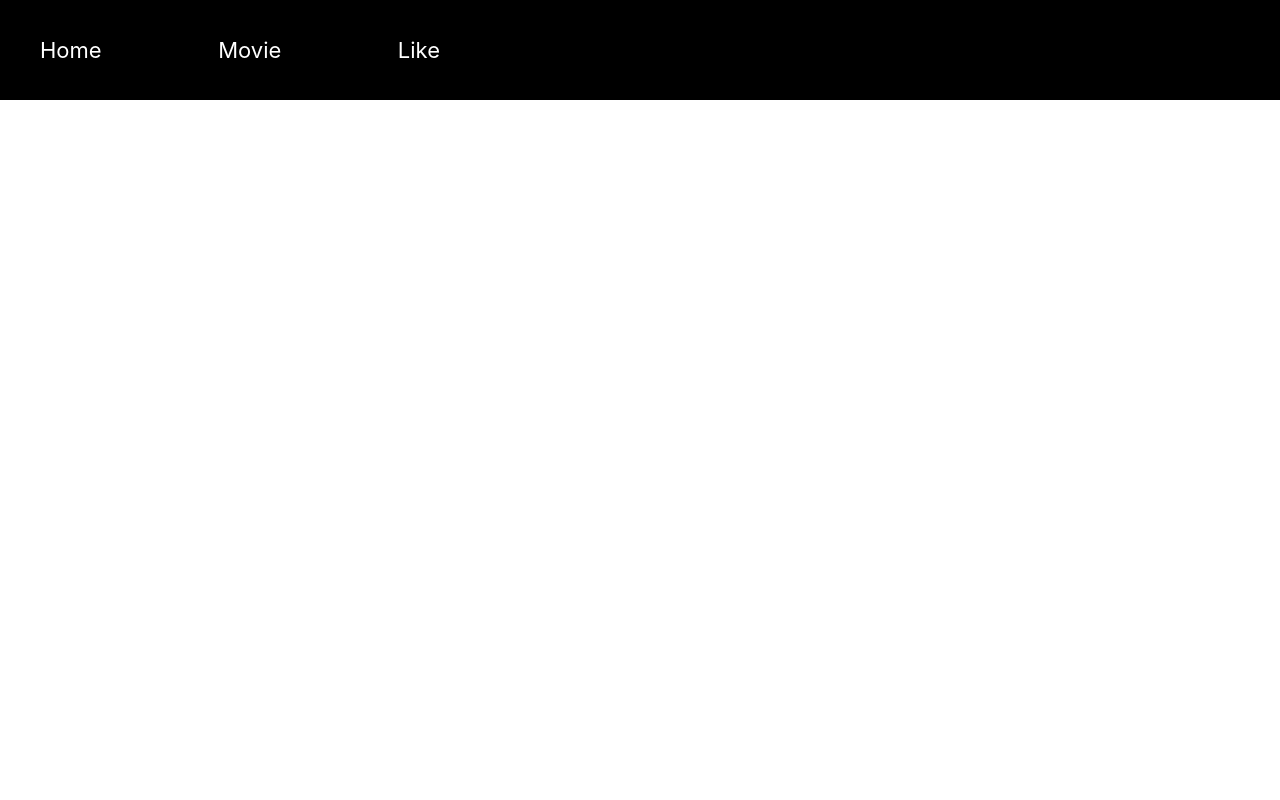
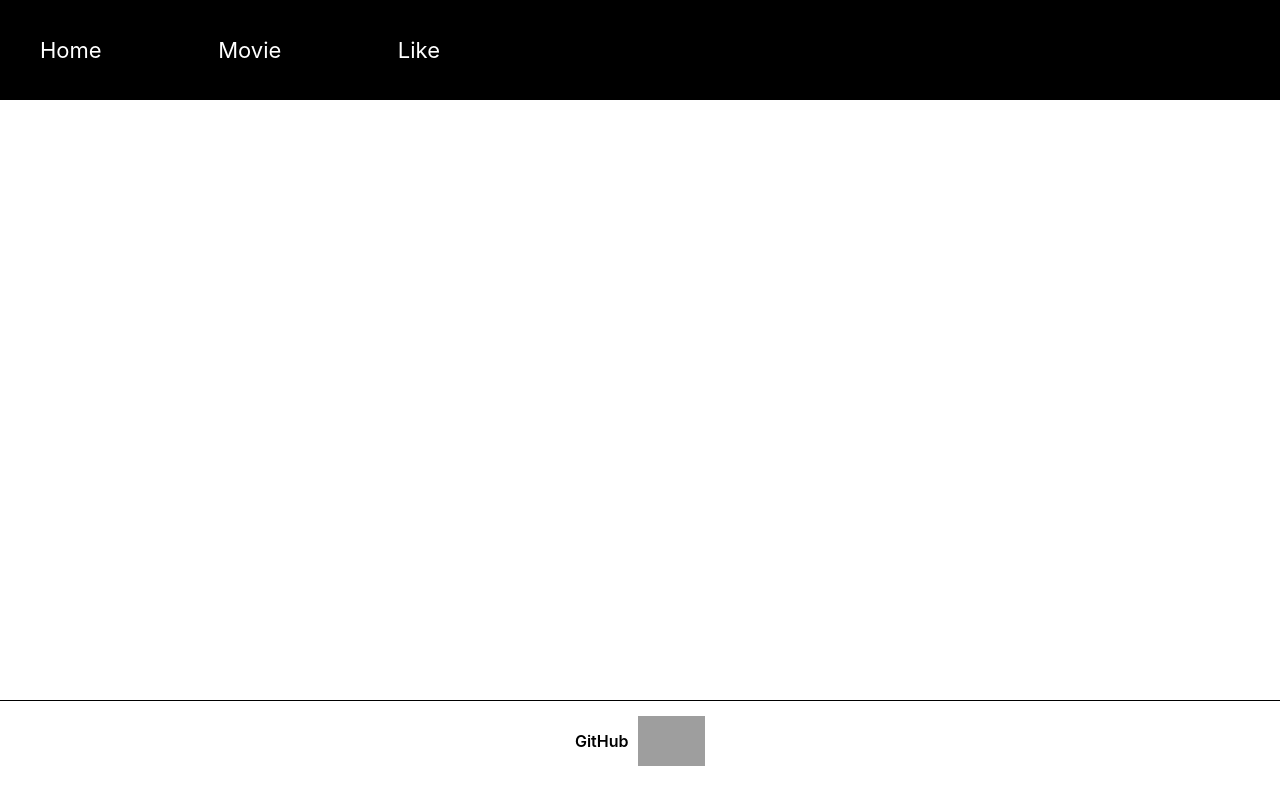
Before and after one commit to AndriiHrytsai/Movie, a React (Create React App) app: page /like in a window 1280 px wide. Built offline with nearby package versions, Linux system fonts and the light colour scheme; grey boxes are pictures that could not be loaded.

Commit message:
done movie project

```diff
--- a/src/App.css
+++ b/src/App.css
@@ -2,6 +2,12 @@
     margin: 0;
     /*padding: 0;*/
 }
-body{
-    background: #ffffff;
+
+.App{
+    width: 100%;
+    height: 100vh;
 }
+
+.AppContainer{
+    min-height: 75vh;
+}
--- a/src/App.js
+++ b/src/App.js
@@ -5,12 +5,14 @@ import Movie from "./components/movie/Movie";
 import Home from "./components/home/Home";
 import MovieListDetails from "./components/MovieListDetails/MovieListDetails";
 import MovieLike from "./components/MovieListDetails/MovieLike";
+import Footer from "./components/footer/Footer";
 
 function App() {
     return (
-        <div>
+        <div className={"App"}>
             <Router>
                 <Header/>
+                <div className={"AppContainer"}>
                     <Switch>
                         <Route exact path={"/"} render={() => {
                             return <Home/>
@@ -23,6 +25,8 @@ function App() {
                         }}/>
                         <Route exact path={"/like"} render={() => <MovieLike/>}/>
                     </Switch>
+                </div>
+                <Footer/>
             </Router>
         </div>
     );
--- a/src/components/MovieList/MovieList.css
+++ b/src/components/MovieList/MovieList.css
@@ -4,7 +4,8 @@
     height: 380px;
     margin: 20px;
     border-radius: 10px;
-    box-shadow: 10px 4px 400px 1px rgba(0.3, 0.4, 0.5, 0.9);
+    box-shadow: 0 10px 40px 20px rgba(0.3, 0.4, 0.5, 0.9);
+    /*box-shadow: 0 4px 8px rgba(0, 0, 0, 0.7), 0 0 2px rgba(0, 0, 0, 0.8), 0 0 1px rgba(0, 0, 0, 0.6);*/
     position: relative;
 }
 
--- a/src/components/MovieListDetails/MovieListDetails.css
+++ b/src/components/MovieListDetails/MovieListDetails.css
@@ -1,14 +1,14 @@
 .detailsInfo {
     display: flex;
-    width: 1200px;
+    width: 100%;
     height: 500px;
-    margin: 0 auto;
 }
 
 .detailsImage {
     width: 30%;
     display: flex;
     align-items: center;
+    padding-left: 100px;
 }
 
 .detailsImage img {
@@ -19,19 +19,26 @@
     height: 300px;
     padding-top: 30px;
 }
-
+.movieGanres{
+    color: white;
+}
 .movieDetailsHeader {
     margin-bottom: 20px;
+    color: white;
 }
-
+.genre{
+    color: white;
+}
 .movieDetailsPopularity {
     margin-top: 20px;
     padding-bottom: 10px;
+    color: white;
 }
 
 .movieDetailsOverview {
     padding-top: 40px;
     width: 100%;
+    color: white;
 }
 
 .movieDetailsFigure {
@@ -85,6 +92,7 @@
 }
 
 .likeButton {
+    margin-top: 10px;
     width: 80px;
     border-radius: 10px;
     background: black;
--- a/src/components/MovieListDetails/MovieListDetails.js
+++ b/src/components/MovieListDetails/MovieListDetails.js
@@ -16,8 +16,8 @@ export default function MovieListDetails({item}) {
         e.preventDefault();
         const likes = {
             id: id,
-            photo : movieDetails.poster_path,
-            title : movieDetails.title
+            photo: movieDetails.poster_path,
+            title: movieDetails.title
         }
         let buttonStatus = likeItem.find(value => value.id === id)
         if (!buttonStatus) {
@@ -42,7 +42,10 @@ export default function MovieListDetails({item}) {
         <div>
             {
                 movieDetails &&
-                (<div className={"detailsInfo"}>
+                (<div style={{
+                    backgroundImage: `linear-gradient(rgba(0,0,0,0.6), rgba(0,0,0,0.6)), url(https://image.tmdb.org/t/p/original${movieDetails.backdrop_path})`,
+                    backgroundSize: "cover" }}>
+                    <div className={"detailsInfo"}>
                         <div className={"detailsImage"}>
                             <img src={"https://image.tmdb.org/t/p/w300" + movieDetails.poster_path} alt=""/>
                         </div>
@@ -56,7 +59,7 @@ export default function MovieListDetails({item}) {
                                     Genres :
                                     {
                                         movieDetails.genres.map(value => {
-                                        return <span key={value.id}> <li>{value.name}</li>  </span>
+                                            return <span className={"genre"} key={value.id}> <li>{value.name}</li>  </span>
                                         })
                                     }
                                     <div className={"movieDetailsPopularity"}>
@@ -72,8 +75,10 @@ export default function MovieListDetails({item}) {
                             <button className={"likeButton"} onClick={like}>{!flag ? 'like' : 'deslike'}</button>
 
                         </div>
+                    </div>
                 </div>)
             }
+            <br/>
             {
                 movieVideo && (movieVideo.map((value, index) => {
                     if (index === 0) {
--- /dev/null
+++ b/src/components/footer/Footer.css
@@ -0,0 +1,19 @@
+
+.footerMain {
+    border-top: 1px solid black;
+    width: 100%;
+    height: 80px;
+    display: flex;
+    justify-content: center;
+    align-items: center;
+}
+
+.footerText {
+    text-decoration: none;
+    font-weight: 600;
+    color: black;
+    margin-right: 10px;
+}
+.footerMain img {
+    height: 50px;
+}
--- /dev/null
+++ b/src/components/footer/Footer.js
@@ -0,0 +1,11 @@
+import {Link} from "react-router-dom";
+import "./Footer.css"
+
+export default function Footer () {
+  return(
+      <div className={'footerMain'}>
+          <a className={"footerText"} href="https://github.com/AndriiHrytsai/Movie">GitHub</a>
+          <img src="https://encrypted-tbn0.gstatic.com/images?q=tbn:ANd9GcTGfLiEfB_fBd4NQlRBRYXPv5-vOCZOslAg-JJyBQidqGdJIttXxrHaYl9mL3APVbeN3AQ&usqp=CAU" alt=""/>
+      </div>
+  )
+}
--- a/src/components/home/Home.css
+++ b/src/components/home/Home.css
@@ -1,6 +1,6 @@
 .popular-container {
     display: flex;
-    height: 600px;
+    height: 320px;
     width: 100%;
     margin: 0 auto;
     overflow-x: scroll;
@@ -8,11 +8,40 @@
     background: black;
 }
 
-.popular-container img {
+.sliderContainer img {
+    height: 300px;
+}
+
+.filmInfo {
+    display: flex;
+    justify-content: center;
+}
+
+.sliderContainer {
     width: 100%;
-    /*height: 350px;*/
+    height: 300px;
     object-fit: cover;
     scroll-snap-align: center;
-    opacity: 0.4    ;
+    position: relative;
+}
+
+.linkPopular {
+    position: absolute;
+    color: white;
+    bottom: 0;
+    right: 20px;
+    text-decoration: none;
+    font-size: 20px;
+    font-weight: 600;
+    font-family: Snell Roundhand, cursive;
 
 }
+
+.popularCategory {
+    width: 100%;
+    font-weight: 700;
+    font-size: 35px;
+    display: flex;
+    justify-content: center;
+    text-transform: uppercase;
+}
--- a/src/components/home/Home.js
+++ b/src/components/home/Home.js
@@ -1,25 +1,50 @@
 import {useEffect, useState} from "react";
-import {getPopularMovie} from "../../services/api.movie-tmdb";
+import {getNotPopularMovie, getPopularMovie} from "../../services/api.movie-tmdb";
 import "./Home.css"
+import {Link} from "react-router-dom";
 
 export default function Home() {
     const [popularMovie, setPopularMovie] = useState([])
+    const [notPopularMovie, setNotPopularMovie] = useState([])
     useEffect(() => {
         getPopularMovie().then(value =>
             setPopularMovie([...value.data.results])
         )
     }, [])
+    useEffect(() => {
+        getNotPopularMovie().then(value =>
+            setNotPopularMovie([...value.data.results])
+        )
+    }, [])
+    console.log(notPopularMovie);
     return (
+        <div>
+            <div className={"popularCategory"}>Top 20 films</div>
             <div className={"popular-container"}>
                 {
                     popularMovie.map(value => {
-                    return<img key={value.id}
+                        return <div className={"sliderContainer"}><img key={value.id}
                                                            src={"https://image.tmdb.org/t/p/original" + value.backdrop_path}
                                                            alt={value.id}/>
+                            <Link className={'linkPopular'} to={"/movie/" + value.id}>DETAILS</Link>
+                        </div>
                     })
-
                 }
             </div>
+            <div className={"popularCategory"}>Not popular films</div>
+            <div className={"popular-container"}>
+                {
+                    notPopularMovie.map(value => {
+                        return <div className={"sliderContainer"}><img key={value.id}
+                                                           src={"https://image.tmdb.org/t/p/original" + value.backdrop_path}
+                                                           alt={value.id}/>
+                            <Link className={'linkPopular'} to={"/movie/" + value.id}>DETAILS</Link>
+                        </div>
+                    })
+                }
+            </div>
+        </div>
+
 
     )
 }
--- a/src/components/movie/Movie.css
+++ b/src/components/movie/Movie.css
@@ -6,8 +6,9 @@
     min-height: 600px;
     margin: 0 auto;
 }
-
-
+.film{
+    /*background: red;*/
+}
 .storyPage {
     margin: 20px;
     display: flex;
--- a/src/services/api.movie-tmdb.js
+++ b/src/services/api.movie-tmdb.js
@@ -19,12 +19,16 @@ const searchMovie = (text, page) => {
     return axiosInstance.get('/search/movie' + API_KEY + "&query=" + text + "&page=" + page)
 }
 const getPopularMovie = () => {
-    return axiosInstance.get('/movie/popular' + API_KEY +"&query=1")
+    return axiosInstance.get('/movie/popular' + API_KEY +"&page=1")
+}
+const getNotPopularMovie = () => {
+    return axiosInstance.get('/movie/popular' + API_KEY +"&page=496")
 }
 export {
     getMovie,
     getMovieID,
     getMovieVideo,
     searchMovie,
-    getPopularMovie
+    getPopularMovie,
+    getNotPopularMovie
 }
```
Lines whose indentation alone changed are shown as unchanged.
